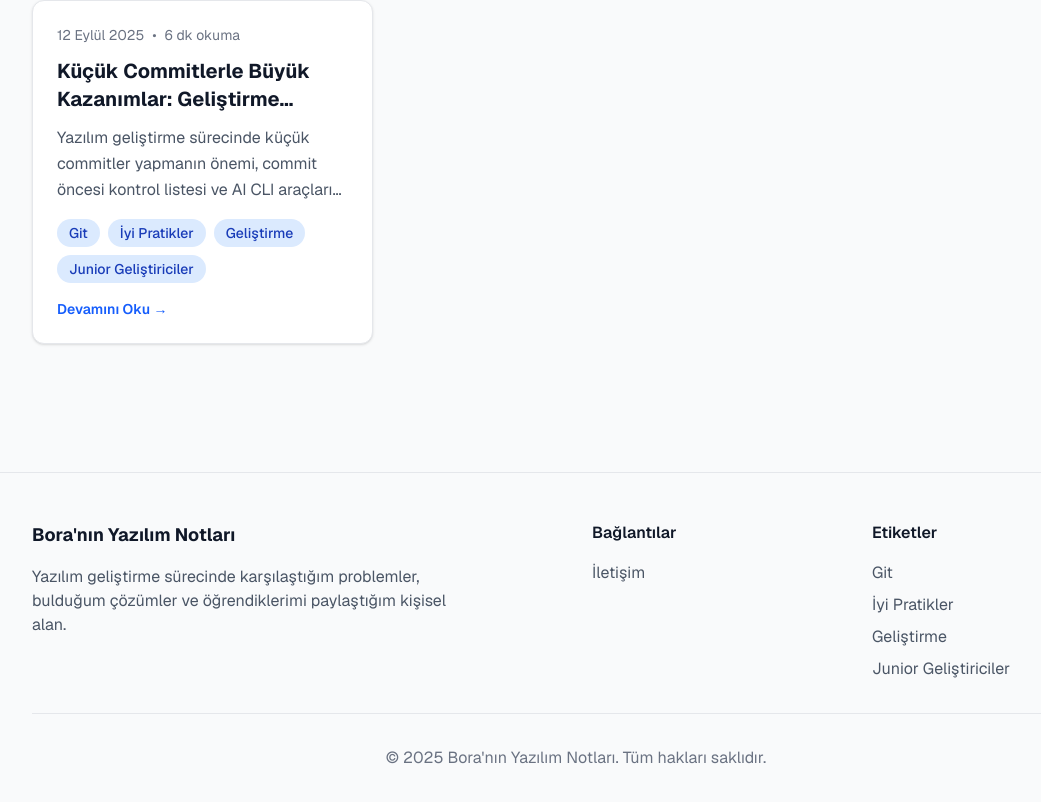
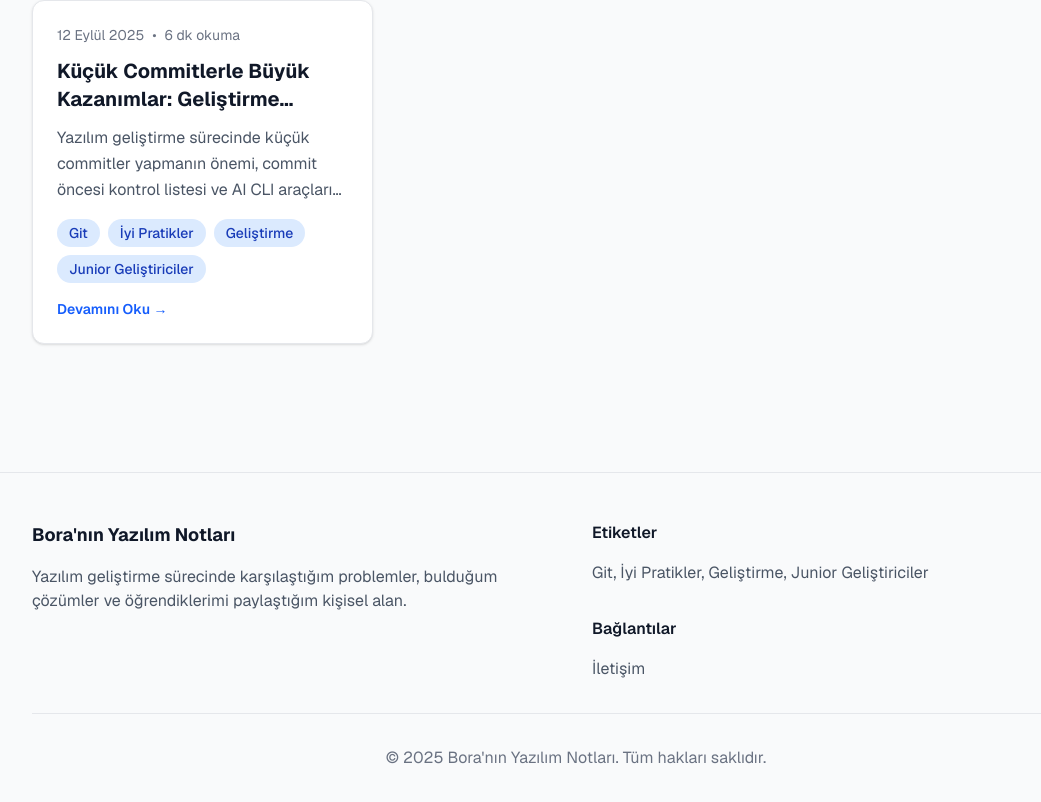
Before and after one commit to boraaaydin/myblog, a Next.js app: page /blog in a window 1280 px wide. Shown: the part 601-1403 px from the top of the page, without its empty margins (64-1105 px from the left). Built offline with nearby package versions, Linux system fonts and the light colour scheme.

Commit message:
footer organized

```diff
--- a/src/components/Footer.tsx
+++ b/src/components/Footer.tsx
@@ -5,14 +5,31 @@
   return (
     <footer className="border-t border-gray-200 dark:border-gray-800 mt-20">
       <div className="max-w-6xl mx-auto px-4 sm:px-6 lg:px-8 py-12">
-        <div className="grid grid-cols-1 md:grid-cols-4 gap-8">
-          <div className="col-span-1 md:col-span-2">
+        <div className="grid grid-cols-1 md:grid-cols-2 gap-8">
+          <div>
             <h3 className="text-lg font-bold text-gray-900 dark:text-white mb-4">
               Bora&apos;nın Yazılım Notları
             </h3>
-            <p className="text-gray-600 dark:text-gray-400 mb-4 max-w-md">
+            <p className="text-gray-600 dark:text-gray-400 mb-4">
               Yazılım geliştirme sürecinde karşılaştığım problemler, bulduğum çözümler ve öğrendiklerimi paylaştığım kişisel alan.
             </p>
+          </div>
+
+          <div className="space-y-8">
+            <div>
+              <h4 className="font-semibold text-gray-900 dark:text-white mb-4">
+                Etiketler
+              </h4>
+              <div className="flex flex-wrap gap-1 text-gray-600 dark:text-gray-400">
+                {Object.values(TAGS).map((tag, index) => (
+                  <span key={tag}>
+                    <Link href={`/blog/tag/${encodeURIComponent(tag)}`} className="hover:text-gray-900 dark:hover:text-white transition-colors">
+                      {tag}
+                    </Link>
+                    {index < Object.values(TAGS).length - 1 && <span>, </span>}
+                  </span>
+                ))}
+              </div>
             </div>
 
             <div>
@@ -27,20 +44,6 @@
                 </li>
               </ul>
             </div>
-
-          <div>
-            <h4 className="font-semibold text-gray-900 dark:text-white mb-4">
-              Etiketler
-            </h4>
-            <ul className="space-y-2 text-gray-600 dark:text-gray-400">
-              {Object.values(TAGS).map((tag) => (
-                <li key={tag}>
-                  <Link href={`/blog/tag/${encodeURIComponent(tag)}`} className="hover:text-gray-900 dark:hover:text-white transition-colors">
-                    {tag}
-                  </Link>
-                </li>
-              ))}
-            </ul>
           </div>
         </div>
 
```
Lines whose indentation alone changed are shown as unchanged.
